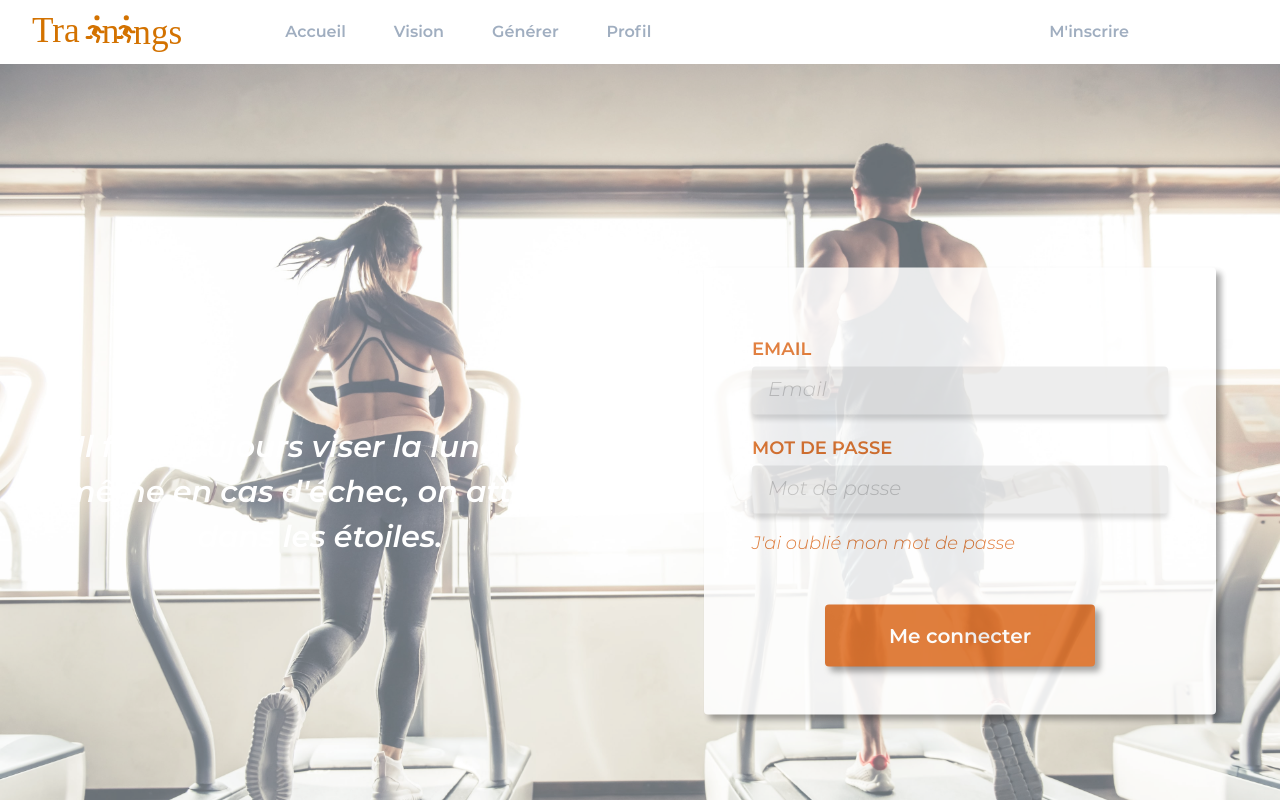
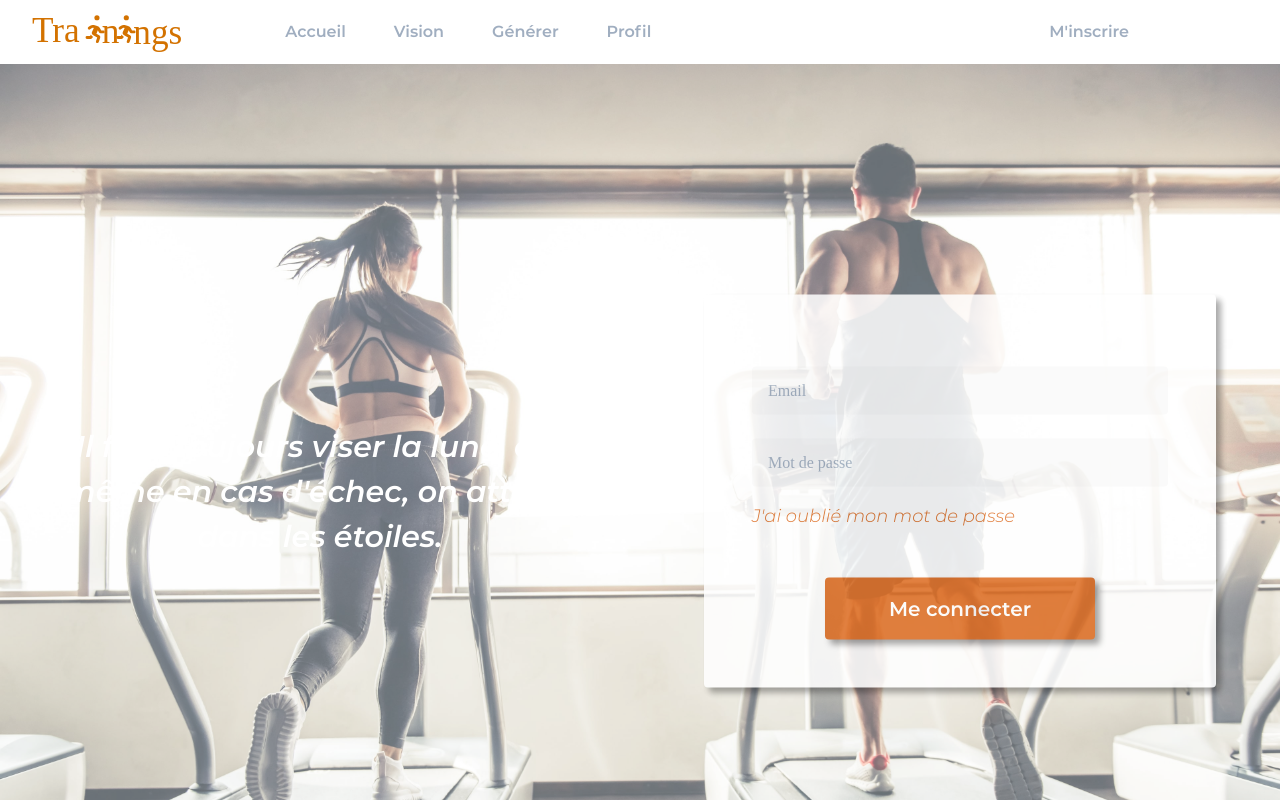
Before and after one commit to Hugoswell/Trainings.Api, a React (Create React App) app in the folder Trainings.React/: page /login in a window 1280 px wide. Shown: the top 800 px of the page. Built offline with nearby package versions, Linux system fonts and the light colour scheme; a web font is replaced by a local one.

Commit message:
Correct register form

```diff
--- a/Trainings.React/src/Components/Common/FormControl/FormControl.css
+++ b/Trainings.React/src/Components/Common/FormControl/FormControl.css
@@ -1,11 +1,10 @@
 .form-input {
-  background-color: #ebebeb;
+  background-color: #fafafa;
   height: 3rem;
-  box-shadow: 0px 5px 5px rgba(0, 0, 0, 0.16);
 }
 
 .form-input::placeholder {
-  color: rgba(113, 113, 113, 0.4);
-  font-size: 1.25rem;
-  font-family: monserrat-light-italic;
+  color: #a0aec0;
+  font-size: 1rem;
+  font-family: monserrat-medium;
 }
--- a/Trainings.React/src/Components/Common/FormControl/FormControl.js
+++ b/Trainings.React/src/Components/Common/FormControl/FormControl.js
@@ -4,12 +4,6 @@ import "./FormControl.css";
 function FormControl(props) {
   return (
     <div className={`flex flex-col ${props.width} ${props.mt}`}>
-      <label
-        className="hidden sm:block text-orange-600 uppercase monserrat-semibold text-lg"
-        htmlFor={props.inputId}
-      >
-        {props.labelValue}
-      </label>
       <input
         id={props.inputId}
         type={props.inputType}
--- a/Trainings.React/src/Components/RegisterContainer/RegisterForm/RegisterForm/RegisterForm.js
+++ b/Trainings.React/src/Components/RegisterContainer/RegisterForm/RegisterForm/RegisterForm.js
@@ -5,12 +5,11 @@ import FormControl from "../../../Common/FormControl/FormControl.js";
 
 function RegisterForm() {
   return (
-    <div className="hidden sm:block w-2/5 bg-white rounded opacity-85 p-12 box-shadow">
+    <div className="hidden sm:block w-2/5 bg-white rounded p-12 box-shadow">
       <div className="flex justify-between">
         <div className="w-45">
           <FormControl
             inputId="firstname"
-            labelValue="Prénom"
             inputType="text"
             placeholderValue="Prénom"
           />
@@ -18,7 +17,6 @@ function RegisterForm() {
         <div className="w-45">
           <FormControl
             inputId="lastname"
-            labelValue="Nom"
             inputType="text"
             placeholderValue="Nom"
             className="w-1/2"
@@ -29,16 +27,14 @@ function RegisterForm() {
       <div className="mt-5">
         <FormControl
           inputId="email"
-          labelValue="Email"
           inputType="email"
-          placeholderValue="Email"
+          placeholderValue="E-mail"
         />
       </div>
 
       <div className="mt-5">
         <FormControl
           inputId="password"
-          labelValue="Mot de passe"
           inputType="password"
           placeholderValue="Mot de passe"
         />
```
